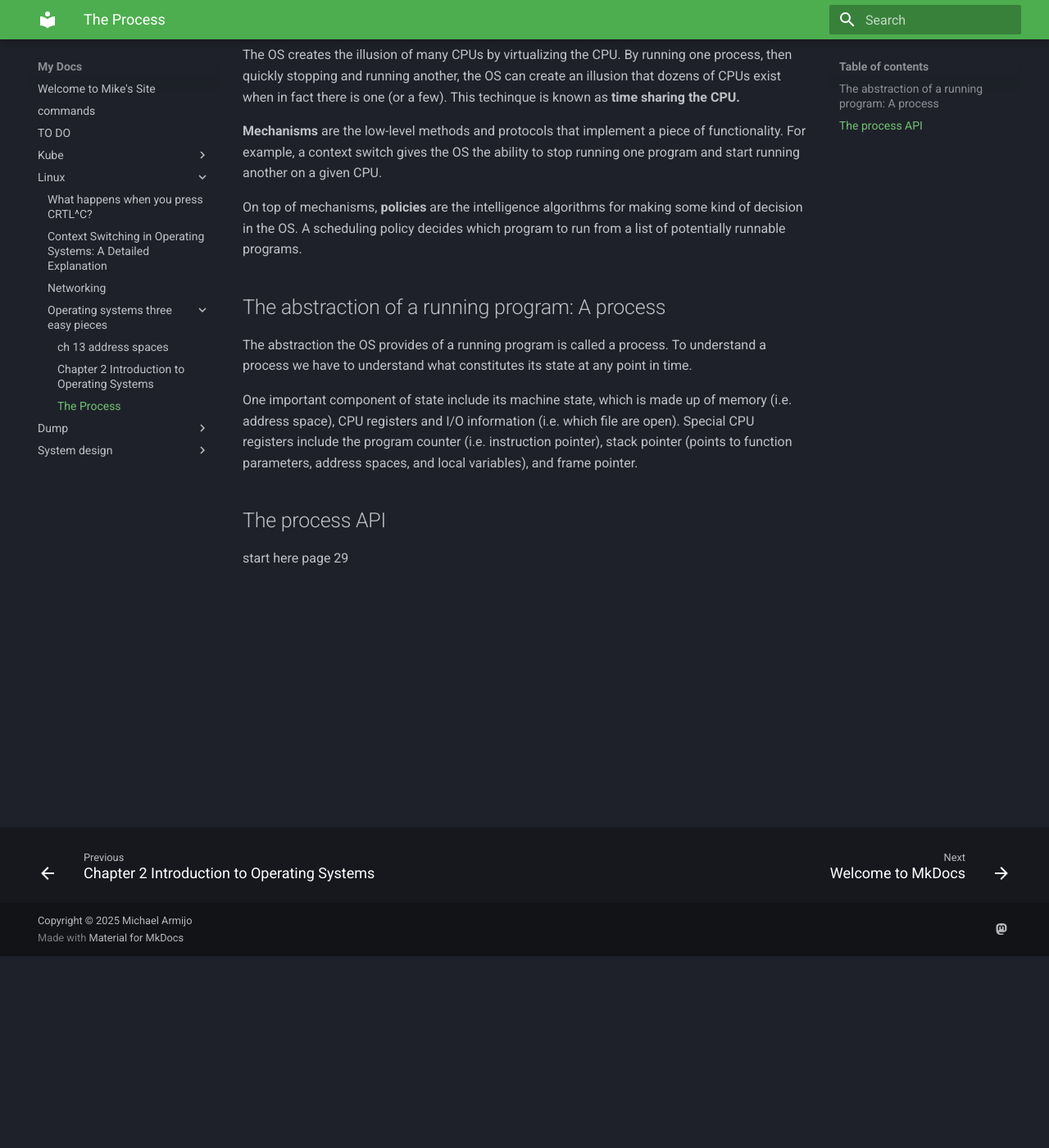
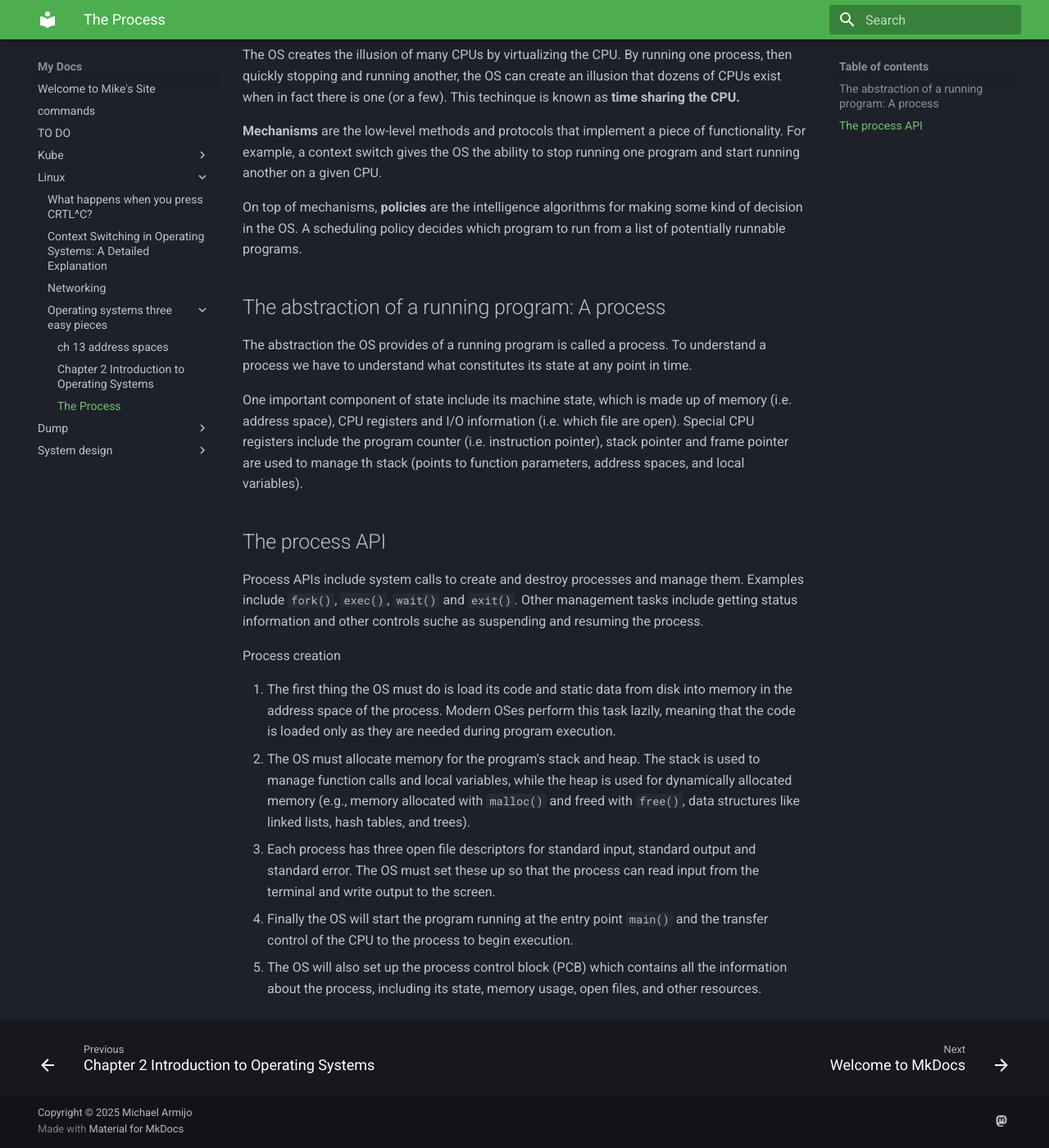
Before and after one commit to mjarmijo/mkdocs_notes, an MkDocs documentation site: the page built from docs/Linux/operating_systems_three_easy_pieces/ch_4_the_process.md, in a window 1280 px wide and 1400 px high, scrolled down 234 px. Shown: the whole window at 82% size. Built offline with MkDocs 1.6.1 and Material for MkDocs 9.7.7, drawn with Linux system fonts in a browser that asks for light colours.

Commit message:
Add notes on processes

```diff
--- a/docs/Linux/operating_systems_three_easy_pieces/ch_4_the_process.md
+++ b/docs/Linux/operating_systems_three_easy_pieces/ch_4_the_process.md
@@ -14,8 +14,16 @@ On top of mechanisms, **policies** are the intelligence algorithms for making so
 
 The abstraction the OS provides of a running program is called a process. To understand a process we have to understand what constitutes its state at any point in time.
 
-One important component of state include its machine state, which is made up of memory (i.e. address space), CPU registers and I/O information (i.e. which file are open).  Special CPU registers include the program counter (i.e. instruction pointer), stack pointer (points to function parameters, address spaces, and local variables), and frame pointer.
+One important component of state include its machine state, which is made up of memory (i.e. address space), CPU registers and I/O information (i.e. which file are open).  Special CPU registers include the program counter (i.e. instruction pointer), stack pointer and frame pointer are used to manage th stack (points to function parameters, address spaces, and local variables).
 
 ## The process API
 
-start here page 29
+Process APIs include system calls to create and destroy processes and manage them. Examples include `fork()`, `exec()`, `wait()` and `exit()`. Other management tasks include getting status information and other controls suche as suspending and resuming the process.
+
+Process creation
+
+1. The first thing the OS must do is load its code and static data from disk into memory in the address space of the process. Modern OSes perform this task lazily, meaning that the code is loaded only as they are needed during program execution.
+2. The OS must allocate memory for the program's stack and heap. The stack is used to manage function calls and local variables, while the heap is used for dynamically allocated memory (e.g., memory allocated with `malloc()` and freed with `free()`, data structures like linked lists, hash tables, and trees).
+3. Each process has three open file descriptors for standard input, standard output and standard error. The OS must set these up so that the process can read input from the terminal and write output to the screen.
+4. Finally the OS will start the program running at the entry point `main()` and the transfer control of the CPU to the process to begin execution.
+5. The OS will also set up the process control block (PCB) which contains all the information about the process, including its state, memory usage, open files, and other resources.
```
